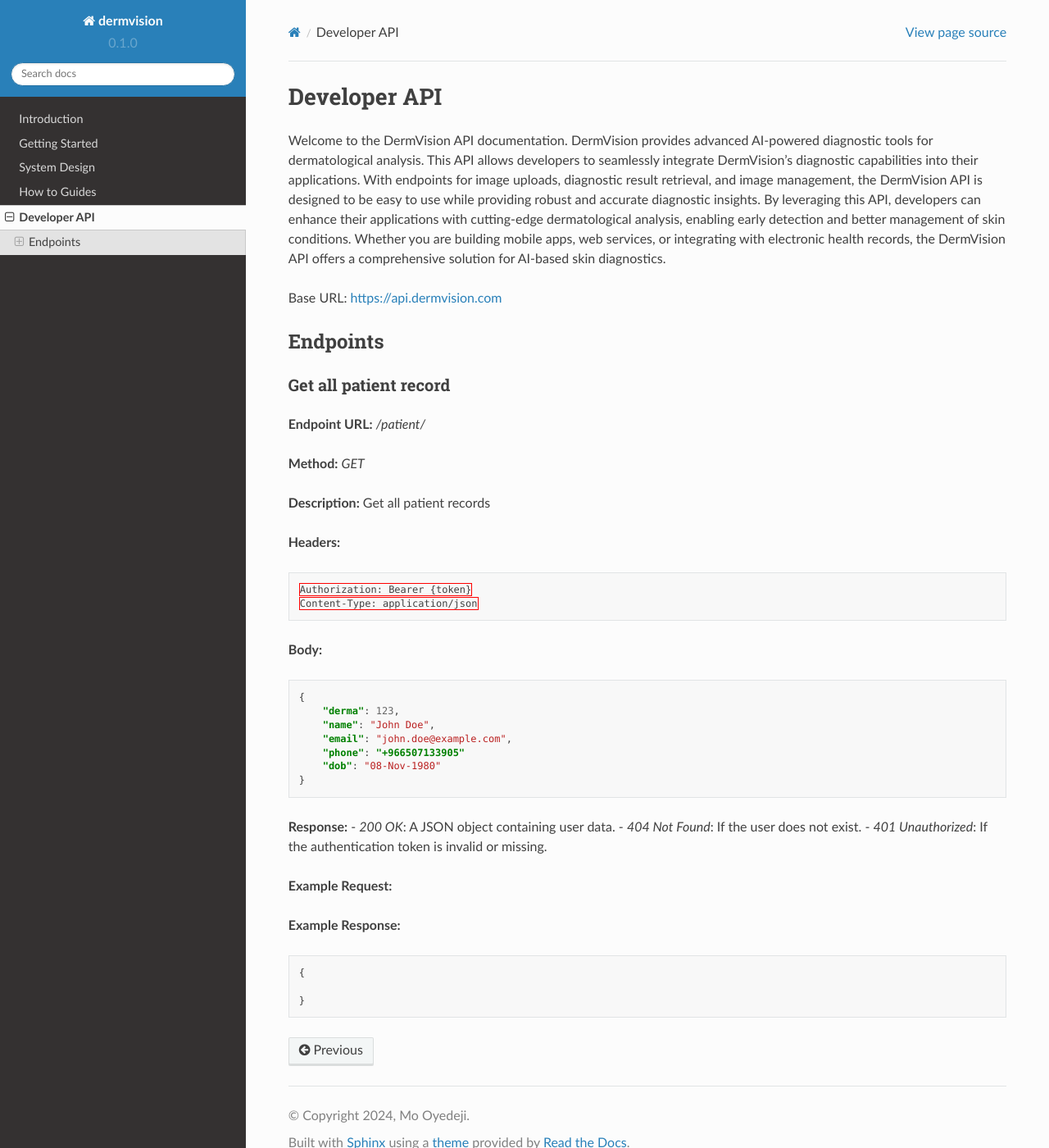
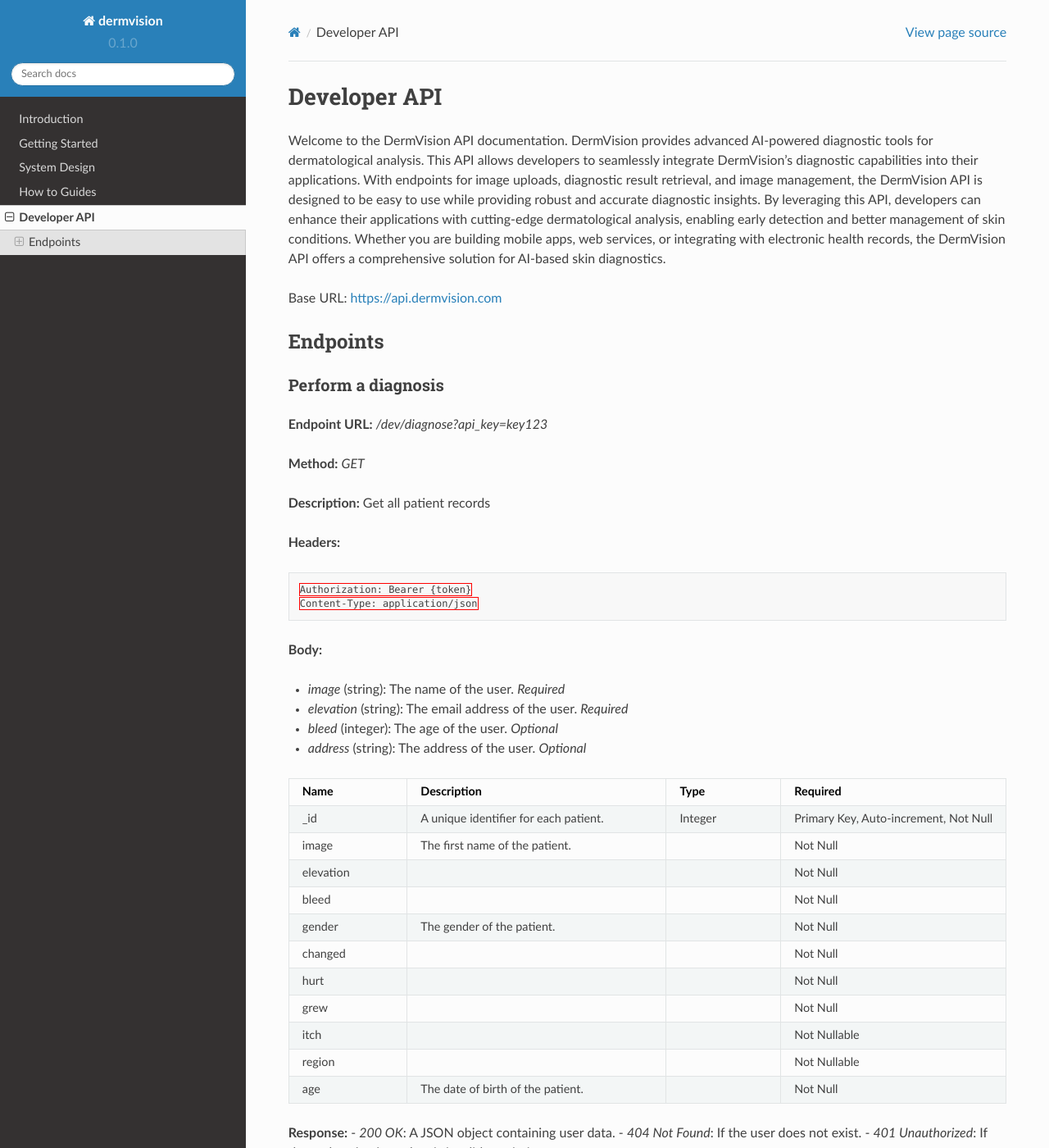
Before and after one commit to mojeedoyedeji/dermvision.docs, a Sphinx documentation site: the page built from docs/source/developer-api.rst, in a window 1280 px wide and 1400 px high. Shown: the whole window at 82% size. Built offline with Sphinx 7.4.7 and the Read the Docs theme 2.0.0, drawn with Linux system fonts in a browser that asks for light colours.

Commit message:
how to section

```diff
--- a/docs/source/developer-api.rst
+++ b/docs/source/developer-api.rst
@@ -14,10 +14,10 @@
 ---------
 
 
-Get all patient record
-~~~~~~~~~~~~~~~~~~~~~~
+Perform a diagnosis
+~~~~~~~~~~~~~~~~~~~
 
-**Endpoint URL:** `/patient/`
+**Endpoint URL:** `/dev/diagnose?api_key=key123`
 
 **Method:** `GET`
 
@@ -34,15 +34,28 @@
 
 **Body:**
 
-.. code-block:: json
+- `image` (string): The name of the user. *Required*
+- `elevation` (string): The email address of the user. *Required*
+- `bleed` (integer): The age of the user. *Optional*
+- `address` (string): The address of the user. *Optional*
 
-    {
-        "derma": 123,
-        "name": "John Doe",
-        "email": "john.doe@example.com",
-        "phone": "+966507133905"
-        "dob": "08-Nov-1980"
-    }
+
+.. csv-table::
+   :header: "Name", "Description", "Type", "Required"
+   :widths: 20, 40, 20, 20
+
+   "_id", "A unique identifier for each patient.", "Integer", "Primary Key, Auto-increment, Not Null"
+   "image", "The first name of the patient.", "", "Not Null"
+   "elevation", "", "", "Not Null"
+   "bleed", "", "", "Not Null"
+   "gender", "The gender of the patient.", "", "Not Null"
+   "changed", "", "", "Not Null"
+   "hurt", "", "", "Not Null"
+   "grew", "", "", "Not Null"
+   "itch", "", "", "Not Nullable"
+   "region", "", "", "Not Nullable"
+   "age", "The date of birth of the patient.", "", "Not Null"
+
 
 
 **Response:**
@@ -53,7 +66,7 @@
 **Example Request:**
 
 .. code-block:: javascript
-    fetch('https://api.dermvision.com/patient/', {
+    fetch(`https://api.dermvision.com/dev/diagnose?api_key={$key}`, {
         method: 'GET',
         headers: {
             'Authorization': 'Bearer YOUR_ACCESS_TOKEN',
```
